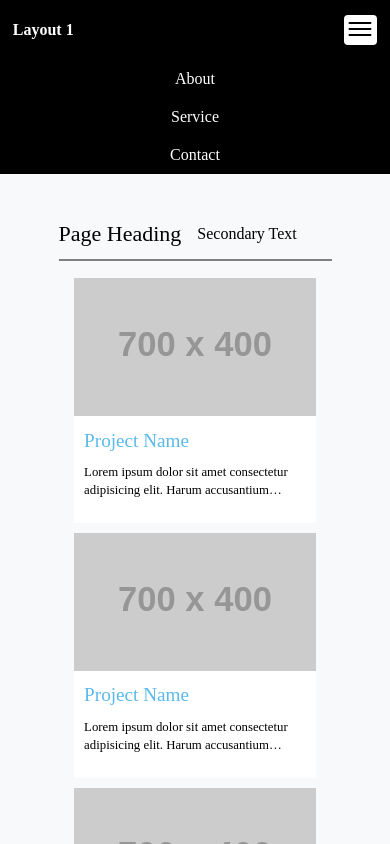
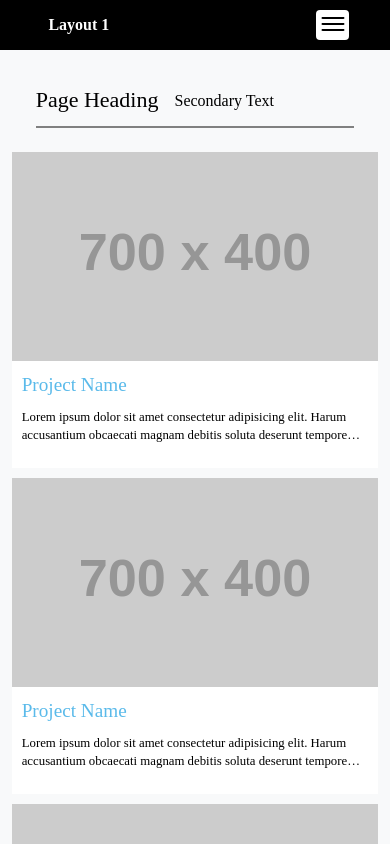
Before and after one commit to Pratiyush2003/excellence-tech-first-task, a website: page index.html in a window 390 px wide. Drawn offline with Linux system fonts and the light colour scheme; placeholder pictures from the web are drawn by us.

Commit message:
responsive

```diff
--- a/index.html
+++ b/index.html
@@ -9,7 +9,7 @@
 </head>
 
 <body>
-    <!-- this is a header column for top header -->
+    <!-- Header Section -->
     <header>
         <div class="js-nav">
             <div class="js-heading">
@@ -31,10 +31,12 @@
                             d="M2 9.249h28c0.69 0 1.25-0.56 1.25-1.25s-0.56-1.25-1.25-1.25v0h-28c-0.69 0-1.25 0.56-1.25 1.25s0.56 1.25 1.25 1.25v0zM30 14.75h-28c-0.69 0-1.25 0.56-1.25 1.25s0.56 1.25 1.25 1.25v0h28c0.69 0 1.25-0.56 1.25-1.25s-0.56-1.25-1.25-1.25v0zM30 22.75h-28c-0.69 0-1.25 0.56-1.25 1.25s0.56 1.25 1.25 1.25v0h28c0.69 0 1.25-0.56 1.25-1.25s-0.56-1.25-1.25-1.25v0z">
                         </path>
                     </svg>
-                    </i></button>
+                </button>
             </div>
         </div>
     </header>
+
+    <!-- Navigation Bullets -->
     <nav class="js-nav-bullets">
         <ul>
             <li>About</li>
@@ -43,7 +45,7 @@
         </ul>
     </nav>
 
-    <!-- this is just only grid product container -->
+    <!-- Grid Section -->
     <section>
         <div class="js-header">
             <div>
@@ -53,10 +55,12 @@
                 <p>Secondary Text</p>
             </div>
         </div>
-        <!-- this code is for genrating grid html -->
         <div class="grid-container">
+            <!-- Grid items will be inserted here by JavaScript -->
         </div>
     </section>
+
+    <!-- Footer Section -->
     <footer class="js-bottom">
         <p>Copyright © Your website 2014</p>
     </footer>
--- a/script.js
+++ b/script.js
@@ -61,14 +61,14 @@ const data = [
 document.getElementsByClassName('grid-container')[0].innerHTML = data.map((item) => `
   <div class="grid-item">
     <div>
-            <img src="${item.img}" alt="" srcset="">
+      <img src="${item.img}" alt="${item.name}">
     </div>
     <div class="js-card-details">
       <div>
-                <h5>${item.name}</h5>
+        <h5 class="js-card-details-1">${item.name}</h5>
       </div>
       <div>
-                <p>${item.description}</p>
+        <p class="js-description">${item.description}</p>
       </div>
     </div>
   </div>
--- a/style.css
+++ b/style.css
@@ -48,6 +48,7 @@
   color: var(--nav-item-color);
 }
 
+
 .js-nav ul li:hover {
   color: var(--nav-item-hover-color);
   background-color: var(--nav-item-hover-bg);
@@ -72,6 +73,24 @@
   display: none;
 }
 
+@media (max-width: 767px) {
+    .js-toggle-button {
+        display: inline;
+      }
+      .js-nav-items ul li{
+        display: none;
+      }
+      .js-nav{
+        display: flex;
+        height: 50px;
+        align-items: center;
+        justify-content: space-around;
+      }
+      section {
+        margin: 2vh 3vw 0 3vw;
+      }
+  }
+
 .js-nav-bullets ul {
   margin: 0;
   padding: 0;
@@ -90,51 +109,6 @@
   cursor: pointer;
 }
 
-  @media screen and (max-width: 768px) {
-    .js-nav-items {
-      display: none;
-    }
-
-    .js-nav {
-      height: 50px;
-      display: flex;
-      align-items: center;
-      padding: 5px;
-      justify-content: space-between;
-    }
-
-    .js-toggle-button {
-      margin-right: 2vw;
-      display: inline;
-    }
-
-    .js-nav-bullets {
-      display: block;
-      background-color: var(--nav-background-color);
-      margin: 0;
-      padding: 0;
-    }
-
-    .js-nav-bullets ul {
-      display: block;
-      padding: 0;
-    }
-
-    .js-nav-bullets ul li {
-      padding: 10px;
-    }
-  }
-
-  @media screen and (min-width: 769px) {
-    .js-nav-bullets {
-      display: none;
-    }
-  }
-
-  section,footer {
-    margin: 4vh 15vw 0 15vw;
-  }
-
 .js-header {
   display: flex;
   align-items: center;
@@ -151,13 +125,6 @@
   font-size: var(--font-size-medium);
   margin-top: 1.1rem;
   margin-left: 1rem;
-  }
-
-  .grid-container {
-    display: grid;
-    grid-template-columns: repeat(auto-fill, minmax(300px, 1fr));
-    gap: var(--gap);
-    margin-top: 10px;
 }
 
 .grid-item {
@@ -192,28 +159,67 @@
     padding: var(--padding);
   }
 
-  @media (max-width: 768px) {
-    .grid-container {
-      grid-template-columns: repeat(auto-fill, minmax(300px, 1fr));
-      margin: 3vh 3vw 0 3vw;
+.js-card-details-1 {
+  /* padding: var(--padding);/ */
+  margin-bottom: 0.5rem;
+  margin-top: 0.2rem;
+  font-size: 1.2rem;
+  font-weight: 500;
+  color: rgb(90, 186, 234);
 }
 
-    .grid-item h3 {
-      font-size: 1.2em;
+.js-description {
+  font-size: 14px;
 }
 
-    .grid-item p {
-      font-size: var(--font-size-small);
+.js-bottom {
+  display: flex;
+  align-items: center;
+  border-top: 2px solid var(--border-color);
+}
+
+
+.grid-container {
+    display: grid;
+    grid-template-columns: repeat(3, 1fr);
+    gap: var(--gap);
+    margin-top: 10px;
+  }
+
+  section,
+  footer {
+    margin: 2vh 15vw 0 15vw;
+  }
+
+  @media (min-device-width: 768px) and (max-device-width: 810px) and (orientation: portrait),
+         (min-device-width: 810px) and (max-device-width: 1024px) and (orientation: landscape) {
+    .grid-container {
+      grid-template-columns: repeat(2, 1fr);
+      margin: 2vh 3vw 0 3vw;
+    }
+
+
+    section,
+    footer {
+      margin: 2vh 3vw 0 3vw;
+    }
+    .js-header{
+        margin:1.5rem 1.5rem;
     }
   }
+
 
   @media (max-width: 480px) {
     .grid-container {
       grid-template-columns: 1fr;
-      margin: 2vh 4vw 0 4vw;
+      margin: 2vh 0 0 0;
     }
 
-    .grid-item h2 {
+    section {
+      margin: 2vh 3vw 0 3vw;
+    }
+
+    .grid-item h3 {
       font-size: 1em;
     }
 
@@ -221,16 +227,3 @@
       font-size: var(--font-size-xsmall);
     }
   }
-
-  .grid-item h5 {
-    margin-bottom: 0.5rem;
-    margin-top: 0.2rem;
-    font-size: 1.2rem;
-    font-weight: 500;
-    color: var(--text-color-secondary);
-  }
-  .js-bottom {
-    display: flex;
-    align-items: center;
-    border-top: 2px solid var(--border-color);
-  }
```
Lines whose indentation alone changed are shown as unchanged.
